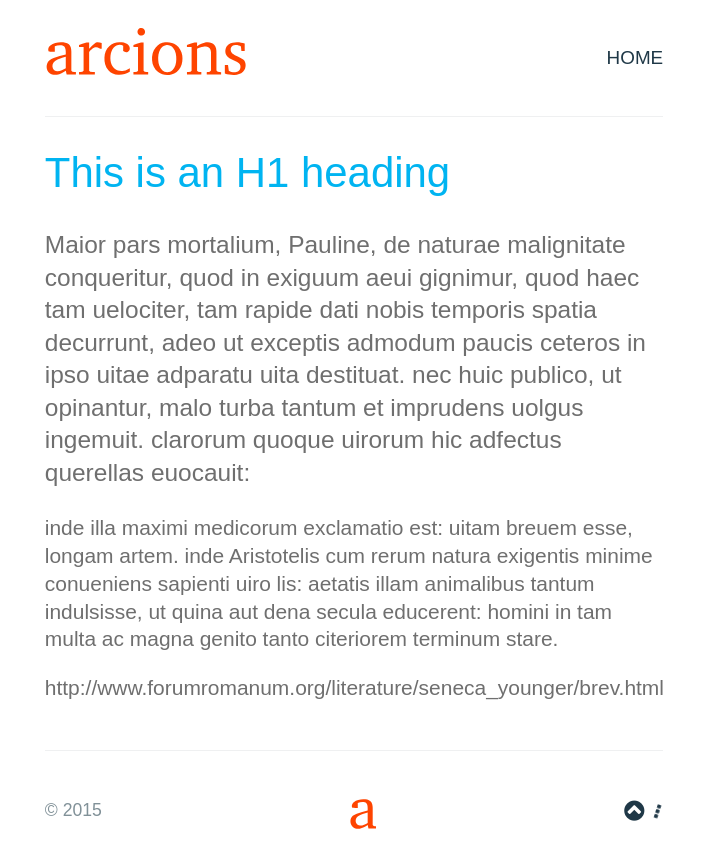
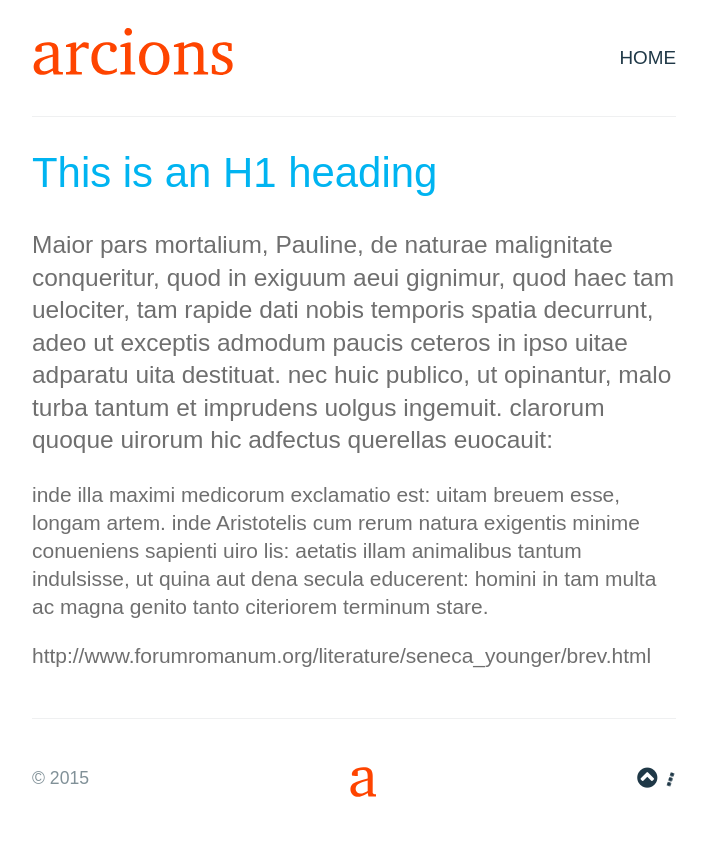
Before and after one commit to arcions/arcions.github.io, a Jekyll site: the page built from index.html, in a window 1280 px wide. Shown: the top 868 px of the page, without its empty margins (286-993 px from the left). Built offline with Jekyll 4.4.1, drawn with Linux system fonts in a browser that asks for light colours; nearby versions of some CDN libraries; some web fonts are replaced; Markdown is read by kramdown in place of the engine named in the settings.

Commit message:
Update main.css

```diff
--- a/stylesheets/main.css
+++ b/stylesheets/main.css
@@ -3,7 +3,7 @@
 }
 
 body {
-  width:53%;
+  width:55%;
   padding:0px 30px 30px;
   margin-left:auto;
   margin-right:auto;
```
